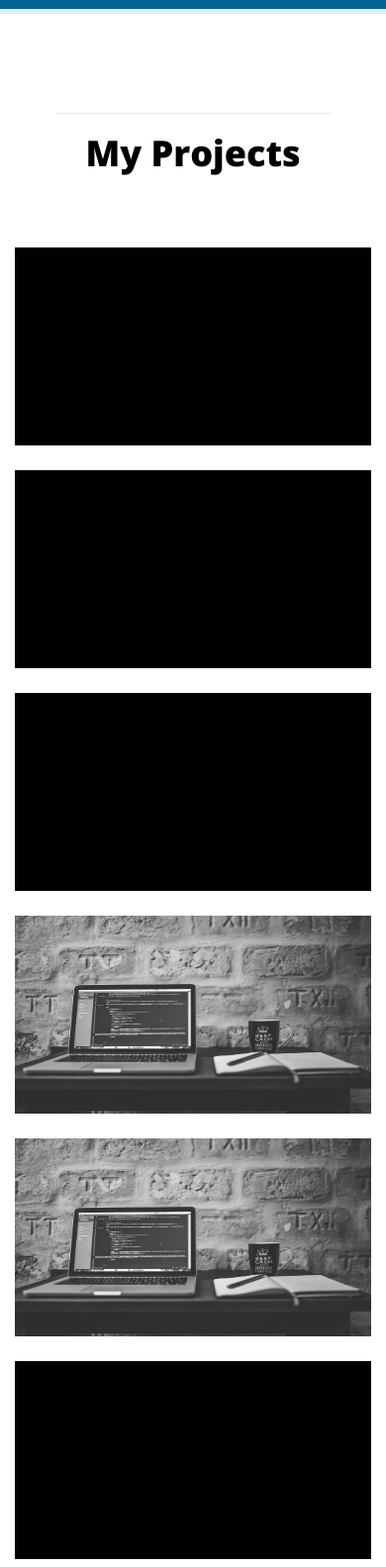
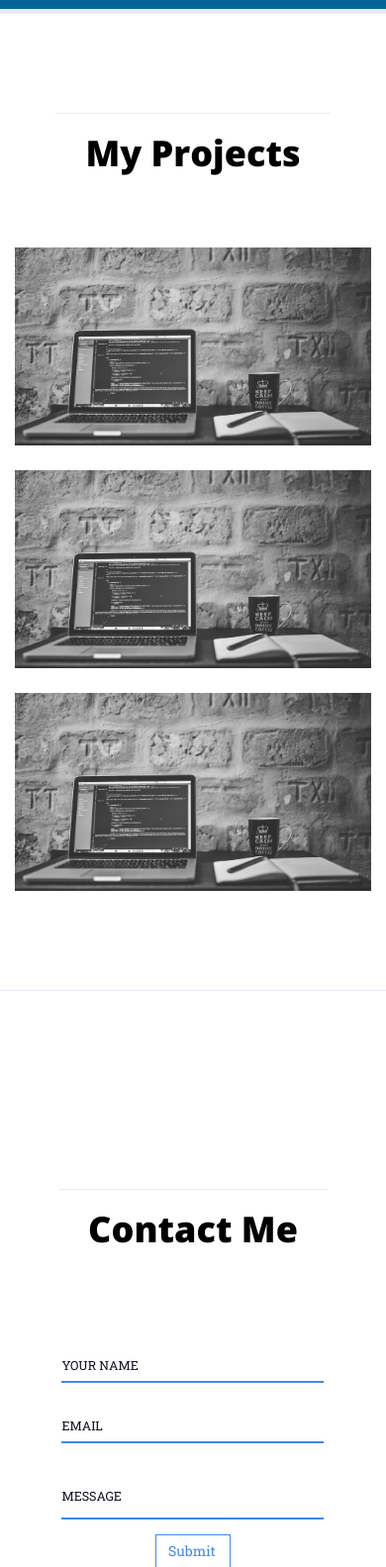
Before and after one commit to Baziiner21/Baziiner21.github.io, a PHP site: page / in a window 390 px wide. Shown: the part 1937-3520 px from the top of the page at 99% size. Run offline with PHP 8.4, Linux system fonts and the light colour scheme; some libraries are stand-ins or nearby versions.

Commit message:
Changes to HTML And CSS
Few changes made in "My projects" Tab. Changed colors , adjusted responsiveness of images , added anchor links.

```diff
--- a/index.html
+++ b/index.html
@@ -150,53 +150,39 @@
 
 			<div class="row">
 
-				<figure class=" col-md-4 col-sm-6 col-xs-12">
-    				<div class="figureimage">
-        					<img class="fimage" src="images/1.jpg" alt="">
-
-        					<div class="after"> <p>This is some content </p> </div>
-    				</div>
-
-				</figure>
-				<figure class=" col-md-4 col-sm-6 col-xs-12">
-    				<div class="figureimage">
-        					<img class="fimage" src="images/1.jpg" alt="">
-
-        					<div class="after"> <p>This is some content </p> </div>
-    				</div>
-
-				</figure>
-				<figure class=" col-md-4 col-sm-6 col-xs-12">
-    				<div class="figureimage">
-        					<img class="fimage" src="images/1.jpg" alt="">
-
-        					<div class="after"> <p>This is some content </p> </div>
-    				</div>
-
-				</figure>
 
 								<figure class=" col-md-4 col-sm-6 col-xs-12">
     				<div class="figureimage">
-        					<img class="fimage" src="images/1.jpeg" alt="">
+        					<img src="images/1.jpeg" alt="">
 
-        					<div class="after"> <p>This is some content </p> </div>
+        					<div class="after"> <p>Welp! Nothing here for now </p>
+
+        						<a href="#">Go to Website <i class="fas fa-arrow-right"></i> </a>
+        					</div>
 
     				</div>
 
 				</figure>
 				<figure class=" col-md-4 col-sm-6 col-xs-12">
     				<div class="figureimage">
-        					<img class="fimage" src="images/1.jpeg" alt="">
+        					<img src="images/1.jpeg" alt="">
 
-        					<div class="after"> <p>This is some content </p> </div>
+        					<div class="after"> <p>Welp! Nothing here for now </p>
+
+        						<a href="#">Go to Website <i class="fas fa-arrow-right"></i> </a>
+        					</div>
     				</div>
 
 				</figure>
 				<figure class=" col-md-4 col-sm-6 col-xs-12">
     				<div class="figureimage">
-        					<img class="fimage" src="images/1.jpg" alt="">
+        					<img  src="images/1.jpeg" alt="">
 
-        					<div class="after"> <p>This is some content </p> </div>
+        					<div class="after"> <p>Welp! Nothing here for now </p>
+
+
+        						<a href="#">Go to Website <i class="fas fa-arrow-right"></i> </a>
+        					</div>
     				</div>
 
 				</figure>
--- a/style.css
+++ b/style.css
@@ -466,28 +466,67 @@ figure{
   transform: scale(1.08);
 }
 
-.figureimage .after p{
+.figureimage .after p,
+.figureimage .after a:link{
     opacity: 0;
     margin-left: 10px;
-    margin-top: 5px;
+    margin-top: 15px;
+    margin-bottom: 80px;
+}
+
+.figureimage .after a:link,
+.figureimage .after a:visited{
+
+    color:#fff;
+    border:2px solid #4286F4;
+    padding: 8px 10px;
+    text-decoration: none;
+    border-radius: 25px;
+    transition: .5s;
+
+}
+
+.figureimage .after a:link .fa-arrow-right{
+
+    margin-left: -15px;
+    border-left: 2px solid #fff;
+    opacity: 0;
+    transition: .5s;
+}
+.figureimage .after a:hover{
+
+    color:#fff;
+    background-color: #4286F4;
+    border:2px solid #4286F4;
+    transition: .5s;
+
+}
+.figureimage .after a:hover .fa-arrow-right{
+
+    margin-left: 10px;
+    padding-left: 15px;
+    opacity: 1;
+    transition: .5s;
 }
 
 .figureimage:hover .after{
     display: block;
-     background-color: rgba(2, 99, 151);
+     background-color: #0F1020;
      transition: .5s;
 }
-.figureimage:hover .after p{
+.figureimage:hover .after p,
+.figureimage:hover .after a:link{
     opacity: 1 ;
     transition: .5s;
 }
 
 .figureimage img{
     width: 100%;
-    height: 200px;
-      -moz-transition: all 0.3s;
-  -webkit-transition: all 0.3s;
-  transition: all 0.3s;
+    min-height: 200px;
+    max-height: auto;
+    -moz-transition: all 0.3s;
+    -webkit-transition: all 0.3s;
+    transition: all 0.3s;
 
 }
 
```
